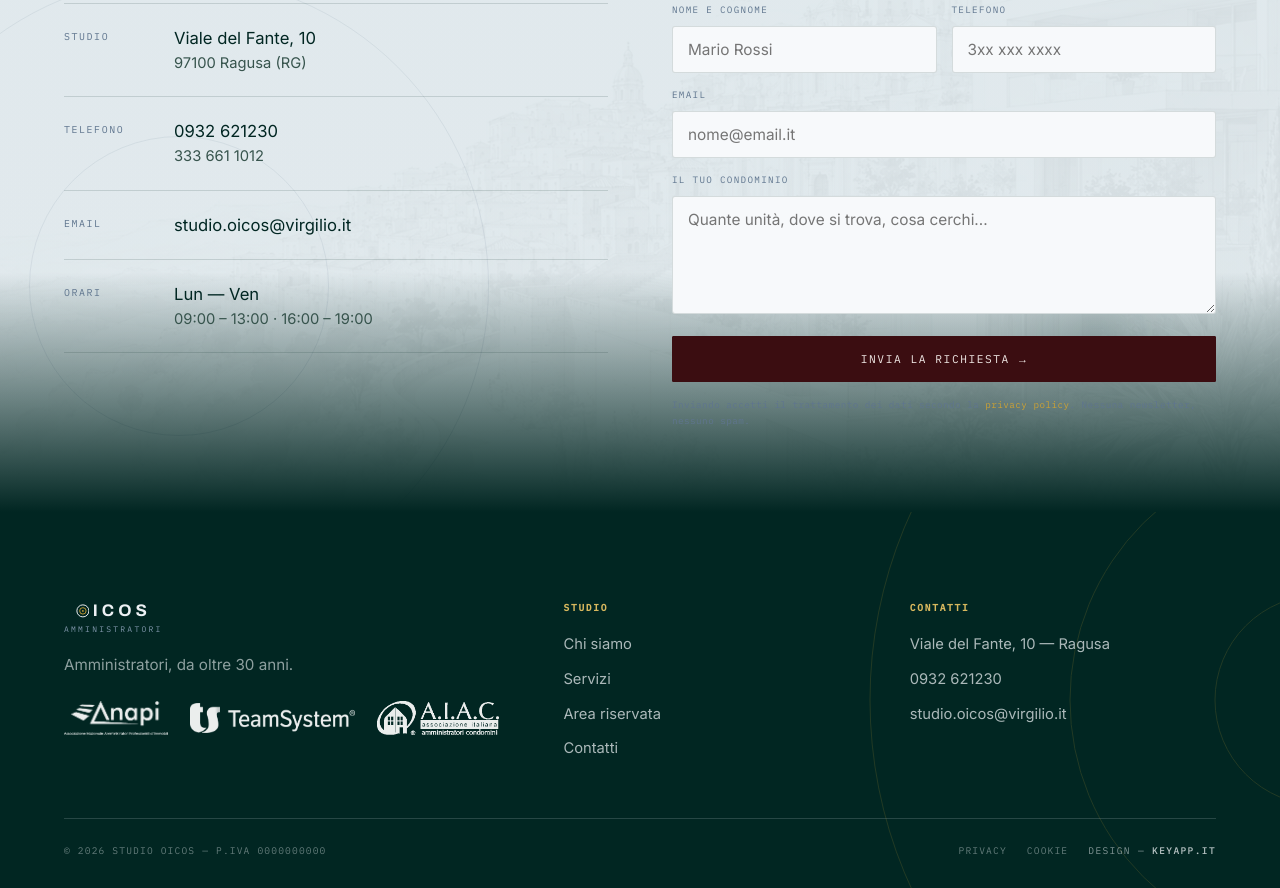
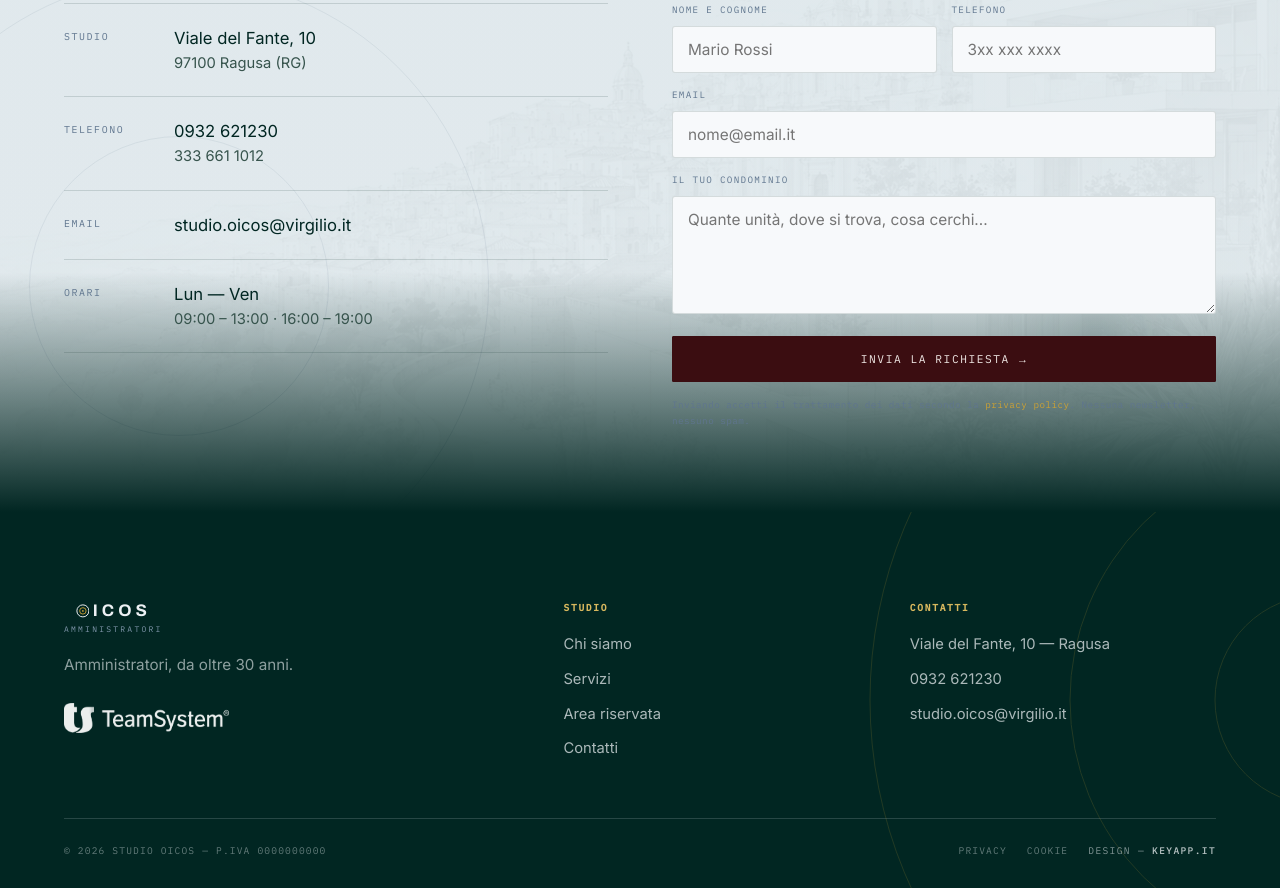
Before and after one commit to criscisaro/oicos, an Astro site: page / in a window 1280 px wide. Shown: the part 4125-5013 px from the top of the page. Built offline with nearby package versions, Linux system fonts and the light colour scheme; Astro itself is replaced by a stand-in of ours.

Commit message:
Rimuovi i loghi ANAPI e AIAC

```diff
--- a/src/components/Footer.astro
+++ b/src/components/Footer.astro
@@ -11,9 +11,7 @@ import { CONTACT, SITE, STATS } from '../data';
         <p>Amministratori, da oltre {STATS.anni} anni.</p>
         <div class="partners">
           <div class="plogos">
-            <img class="plogo" src="/loghi/anapi.png" alt="ANAPI — Associazione Nazionale Amministratori Professionisti d'Immobili" loading="lazy" width="423" height="138" />
             <img class="plogo" src="/loghi/teamsystem.png" alt="TeamSystem Condomini" loading="lazy" width="1850" height="328" />
-            <img class="plogo" src="/loghi/aiac.png" alt="AIAC — Associazione Italiana Amministratori Condominiali" loading="lazy" width="460" height="128" />
           </div>
         </div>
       </div>
```
